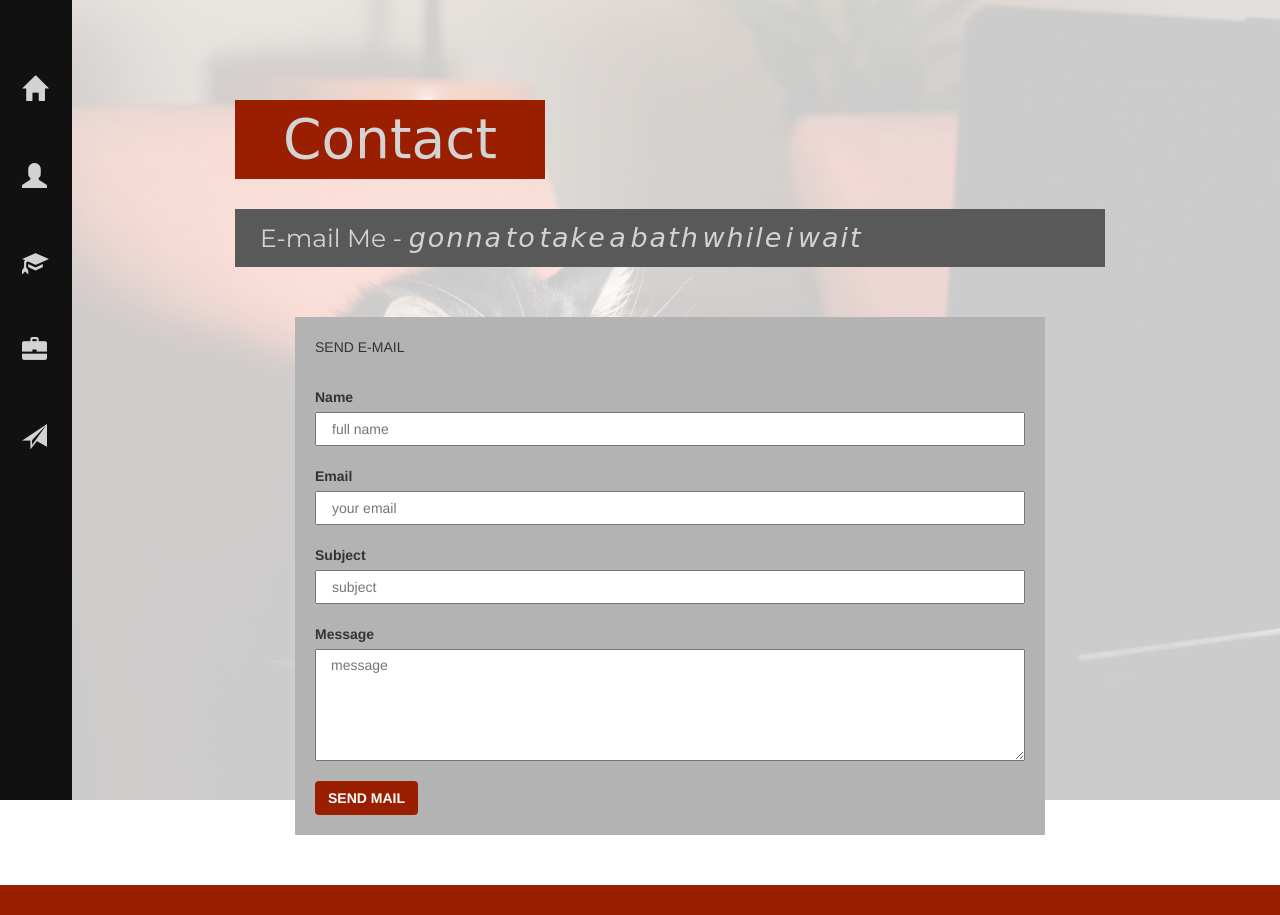
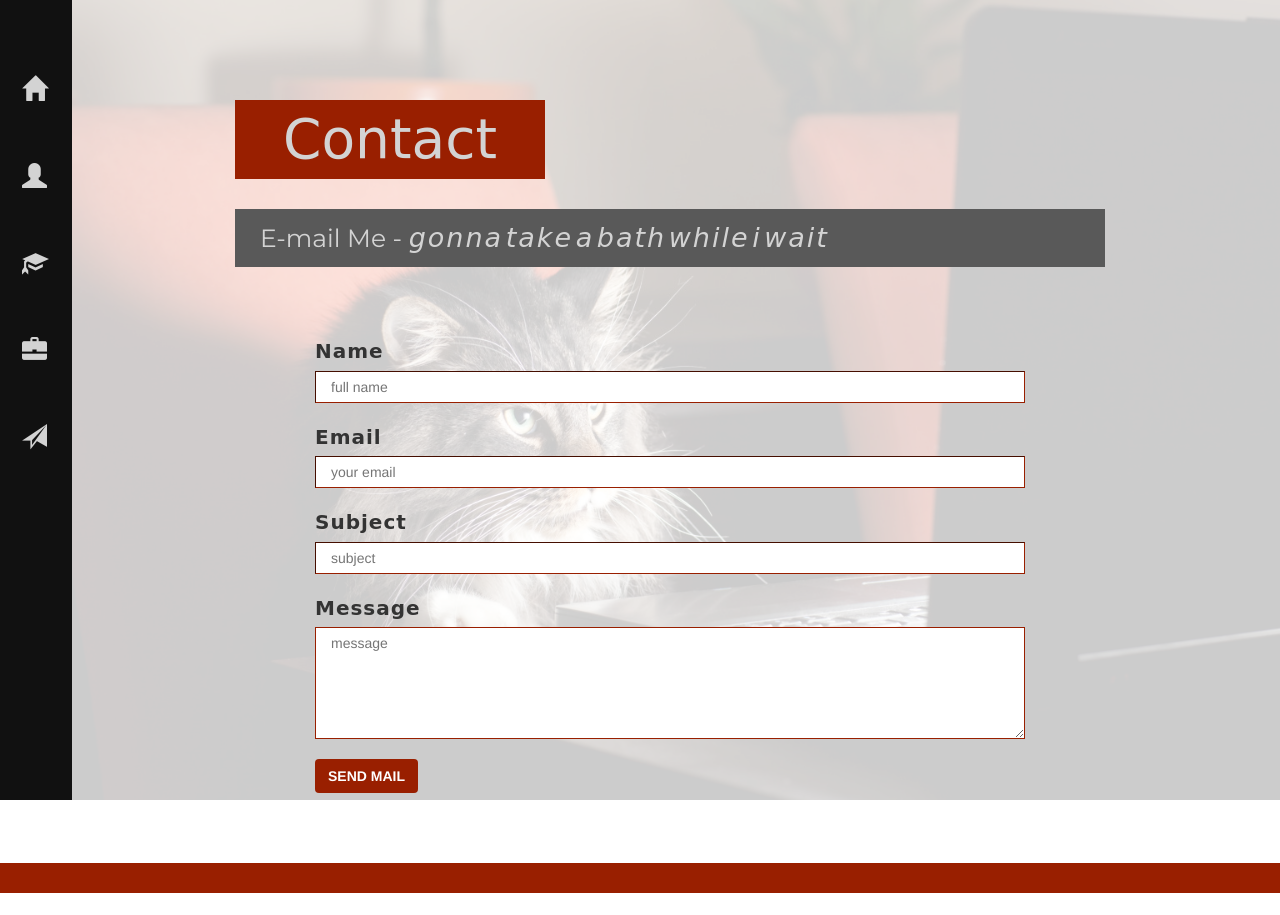
Before and after one commit to bradwayne/b_schmaeman_page, a plain HTML site: page email.html in a window 1280 px wide. After the commit the page ends 893 px from the top, so only its background shows below. Drawn offline with nearby package versions, Linux system fonts and the light colour scheme; files whose address does not match are found by name; a web font is replaced by a local one.

Commit message:
formspree added features

```diff
--- a/assets/css/email.css
+++ b/assets/css/email.css
@@ -9,18 +9,19 @@
 }
 
 form,
-input[type=text],
-input[type=email],
+input,
+input,
 textarea {
     display: block;
     width: 100%;
+    border-color: #991f00;
+    border-width: 1px;
 }
 
 .form {
     margin-top: 50px;
     margin-bottom: 50px;
     padding: 20px;
-    background-color : #b3b3b3;
 }
 
 input,
@@ -35,3 +36,9 @@ button.submitBtn {
     color: white;
     background-color: #991f00;
 }
+
+label {
+    font-size: 20px;
+    letter-spacing: 1px;
+    font-family: 'Waiting for the Sunrise', cursive;
+}
--- a/email.html
+++ b/email.html
@@ -68,7 +68,7 @@
 
             <div class="name body_container">
                 E-mail Me -
-                <em>gonna to take a bath while i wait</em>
+                <em>gonna take a bath while i wait</em>
             </div>
         </div>
     </div>
@@ -79,9 +79,7 @@
                 <div class="col-md-12">
                     <div class="email_container">
                         <div class="form">
-                            <p>SEND E-MAIL</p>
                             <form class="email-form" id="contact-form" method="POST" action="https://formspree.io/me@bradley-schmaeman.com">
-                                <br>
                                     <label for="inputName">Name</label>
                                     <input id="inputName" type="text" name="name" placeholder="full name">
                                 <br>
```
Also changed, not shown: contact.html (+1 -1 lines).
